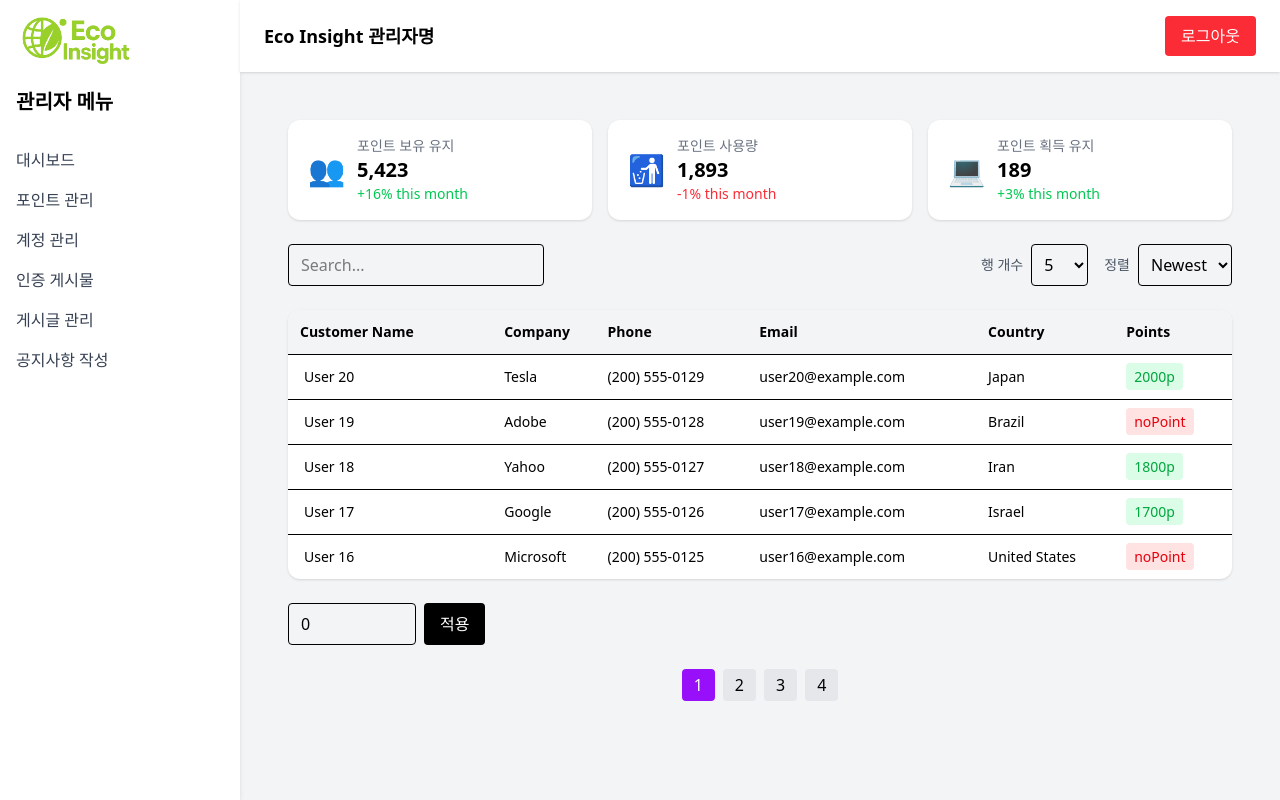
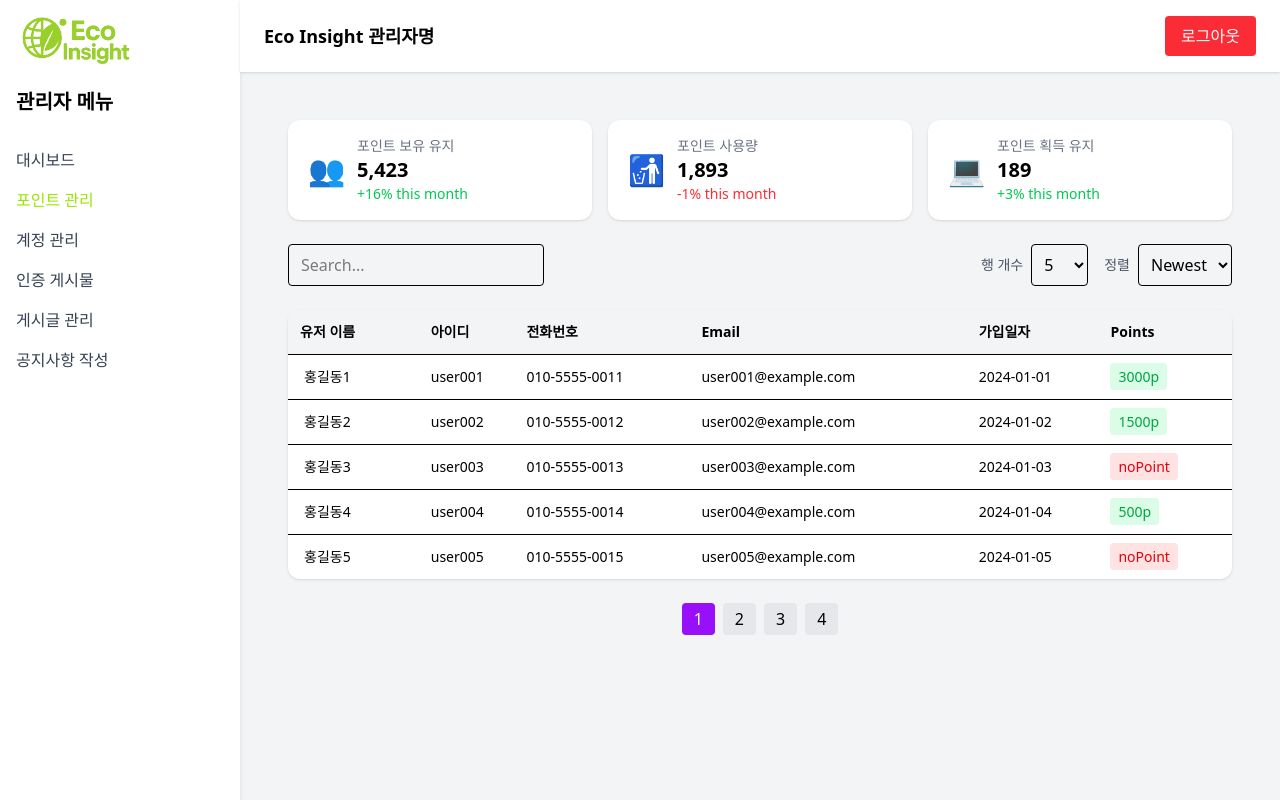
Before and after one commit to holelung/EcoInsight, a React (Vite) app in the folder frontend/eco-insight/: page /admin/point in a window 1280 px wide. Built offline with nearby package versions, Linux system fonts and the light colour scheme.

Commit message:
PointManagement Page

```diff
--- a/frontend/eco-insight/src/App.jsx
+++ b/frontend/eco-insight/src/App.jsx
@@ -54,8 +54,8 @@ function App() {
           <Route path="/privateAskPage" element={<PrivateAskPage />} />
         </Route>
         <Route path="/login" element={<Login />}/>
+
         {/* 관리자 전용 */}
-        <Route path="/admin" element={<Navigate to="/admin/login" replace />} />
         <Route path="/admin/login" element={<AdminLogin />} />
 
         <Route
@@ -78,4 +78,5 @@ function App() {
   );
 }
 
+
 export default App;
--- a/frontend/eco-insight/src/components/Button/MenuItem.jsx
+++ b/frontend/eco-insight/src/components/Button/MenuItem.jsx
@@ -1,12 +1,12 @@
 import { useNavigate } from "react-router-dom";
 
-const MenuItem = ({ children, onClick }) => {
+const MenuItem = ({ children, onClick, isActive }) => {
   const navi = useNavigate();
 
   return (
     <>
       <li
-        className="cursor-pointer hover:text-green-600"
+        className={`cursor-pointer hover:text-lime-500 ${isActive ? "text-lime-400" : "text-gray-700"}`}
         onClick={onClick}
       >
         {children}
--- a/frontend/eco-insight/src/components/Layout/AdminLayout.jsx
+++ b/frontend/eco-insight/src/components/Layout/AdminLayout.jsx
@@ -1,4 +1,4 @@
-import { Outlet, useNavigate } from "react-router-dom";
+import { Outlet, useNavigate, useLocation } from "react-router-dom";
 import logo from "../../assets/EcoInsigthLogo2.png";
 import MenuItem from "../Button/MenuItem";
 import { use, useState } from "react";
@@ -6,6 +6,7 @@ import { use, useState } from "react";
 
 const AdminLayout = () => {
   const navi = useNavigate();
+  const location = useLocation();
   const [isClicked, setIsClicked] = useState(false);
 
   const clickLogout = () => {
@@ -25,25 +26,37 @@ const AdminLayout = () => {
         <img src={logo} alt="EcoInsightLogo" className="h-14 w-auto" />
         <h2 className="text-xl font-bold mb-8 mt-5">관리자 메뉴</h2>
         <ul className="space-y-4 text-gray-700">
-          <MenuItem onClick={() => navi("/admin/dashboard")}>
-            대시보드
-          </MenuItem>
-          <MenuItem onClick={() => navi("/admin/point")}>
+          <MenuItem onClick={() => navi("/admin/dashboard")}>대시보드</MenuItem>
+          <MenuItem
+            onClick={() => navi("/admin/point")}
+            isActive={location.pathname === "/admin/point"}
+          >
             포인트 관리
           </MenuItem>
-          <MenuItem onClick={() => navi("/admin/user")}>
+          <MenuItem
+            onClick={() => navi("/admin/user")}
+            isActive={location.pathname === "/admin/user"}
+          >
             계정 관리
           </MenuItem>
-          <MenuItem onClick={() => navi("/admin/authBoard")}>
+          <MenuItem
+            onClick={() => navi("/admin/authBoard")}
+            isActive={location.pathname === "/admin/authBoard"}
+          >
             인증 게시물
           </MenuItem>
-          <MenuItem onClick={() => navi("/admin/communityBoard")}>
+          <MenuItem
+            onClick={() => navi("/admin/communityBoard")}
+            isActive={location.pathname === "/admin/communityBoard"}
+          >
             게시글 관리
           </MenuItem>
-          <MenuItem onClick={() => navi("/admin/noticeBoard")}>
+          <MenuItem
+            onClick={() => navi("/admin/noticeBoard")}
+            isActive={location.pathname === "/admin/noticeBoard"}
+          >
             공지사항 작성
           </MenuItem>
-
         </ul>
       </aside>
 
--- a/frontend/eco-insight/src/components/RouteGuard/AdminRoute.jsx
+++ b/frontend/eco-insight/src/components/RouteGuard/AdminRoute.jsx
@@ -8,7 +8,7 @@ const AdminRoute = ({ children }) => {
   // return auth.isAuthenticated && auth.role === "ROLE_ADMIN" ? (
   //   children
   // ) : (
-  //   <Navigate to="/" replace />
+  //   <Navigate to="/admin/login" replace />
   // );
   return children;
 };
--- a/frontend/eco-insight/src/pages/Admin/AdminPoint/AdminPoint.jsx
+++ b/frontend/eco-insight/src/pages/Admin/AdminPoint/AdminPoint.jsx
@@ -1,27 +1,19 @@
 import { useState } from "react";
 import SummaryCard from "../../../components/DashBoard/SummaryCard";
+import memberList from "../data";
 
-// Mock 데이터
-const mockUsers = Array.from({ length: 20 }, (_, i) => ({
-  id: i + 1,
-  name: `User ${i + 1}`,
-  company: ["Microsoft", "Google", "Yahoo", "Adobe", "Tesla"][i % 5],
-  phone: `(200) 555-01${String(i + 10).padStart(2, "0")}`,
-  email: `user${i + 1}@example.com`,
-  country: ["United States", "Israel", "Iran", "Brazil", "Japan"][i % 5],
-  point: i % 3 === 0 ? 0 : (i + 1) * 100,
-}));
 
 const AdminPoint = () => {
-  const [users] = useState(mockUsers);
+  const [members] = useState(memberList);
   const [pointValue, setPointValue] = useState(0);
   const [search, setSearch] = useState("");
   const [currentPage, setCurrentPage] = useState(1);
   const [rowsPerPage, setRowsPerPage] = useState(5);
   const [sortOrder, setSortOrder] = useState("Newest");
+  const [selectedUserId, setSelectedUserId] = useState(null);
 
-  const filteredUsers = users
-    .filter((u) => u.name.toLowerCase().includes(search.toLowerCase()))
+  const filteredMembers = members
+    .filter((u) => u.memberId.toLowerCase().includes(search.toLowerCase()))
     .sort((a, b) => {
       if (sortOrder === "Newest") return b.id - a.id;
       if (sortOrder === "Oldest") return a.id - b.id;
@@ -30,13 +22,22 @@ const AdminPoint = () => {
 
   const indexOfLastUser = currentPage * rowsPerPage;
   const indexOfFirstUser = indexOfLastUser - rowsPerPage;
-  const currentUsers = filteredUsers.slice(indexOfFirstUser, indexOfLastUser);
-  const totalPages = Math.ceil(filteredUsers.length / rowsPerPage);
+  const currentMembers = filteredMembers.slice(indexOfFirstUser, indexOfLastUser);
+  const totalPages = Math.ceil(filteredMembers.length / rowsPerPage);
 
-  const handleApplyPoint = () => {
-    alert(`${pointValue} 포인트가 적용됩니다.`);
+  const handleApplyPoint = (memberName) => {
+    alert(`${memberName} 님에게 ${pointValue} 포인트가 적용됩니다.`);
     setPointValue(0);
+    setSelectedUserId(null);
   };
+
+  const handleSelectUserTable = (userId) => {
+    if (selectedUserId == userId) {
+      setSelectedUserId(null);
+    } else {
+      setSelectedUserId(userId);
+    }
+  }
 
   return (
     <div className="p-6 space-y-6">
@@ -114,40 +115,43 @@ const AdminPoint = () => {
       <table className="w-full border-collapse bg-white rounded-xl overflow-hidden text-sm shadow">
         <thead className="bg-gray-100 text-left">
           <tr>
-            <th className="p-3">Customer Name</th>
-            <th>Company</th>
-            <th>Phone</th>
+            <th className="p-3">유저 이름</th>
+            <th>아이디</th>
+            <th>전화번호</th>
             <th>Email</th>
-            <th>Country</th>
+            <th>가입일자</th>
             <th>Points</th>
           </tr>
         </thead>
         <tbody>
-          {currentUsers.map((user) => (
-            <tr key={user.id} className="border-t hover:bg-gray-50">
-              <td className="px-4 py-3">{user.name}</td>
-              <td>{user.company}</td>
-              <td>{user.phone}</td>
+          {currentMembers.map((user) => (
+            <>
+              <tr key={user.memberNo} className="border-t hover:bg-gray-50">
+                <td className="px-4 py-3">{user.memberName}</td>
+                <td>{user.memberId}</td>
+                <td>{user.memberPh}</td>
                 <td>{user.email}</td>
-              <td>{user.country}</td>
+                <td>{user.enrollDate}</td>
                 <td>
-                {user.point > 0 ? (
-                  <span className="bg-green-100 text-green-600 px-2 py-1 rounded text-sm">
-                    {user.point}p
+                  <span
+                    className={`px-2 py-1 rounded text-sm cursor-pointer ${
+                      user.point > 0
+                        ? "bg-green-100 text-green-600"
+                        : "bg-red-100 text-red-600"
+                    }`}
+                    onClick={() => handleSelectUserTable(user.memberId)}
+                  >
+                    {user.point > 0 ? `${user.point}p` : "noPoint"}
                   </span>
-                ) : (
-                  <span className="bg-red-100 text-red-600 px-2 py-1 rounded text-sm">
-                    noPoint
-                  </span>
-                )}
                 </td>
               </tr>
-          ))}
-        </tbody>
-      </table>
-
-      {/* 하단 포인트 입력 */}
-      <div className="mt-4 flex gap-2">
+              {selectedUserId === user.memberId && (
+                <tr className="bg-gray-50">
+                  <td colSpan={6} className="px-4 py-3">
+                    <div className="flex gap-2 items-center justify-end">
+                      <span className="text-sm font-medium">
+                        {user.memberName} 님에게 포인트 지급:
+                      </span>
                       <input
                         type="number"
                         value={pointValue}
@@ -157,11 +161,18 @@ const AdminPoint = () => {
                       />
                       <button
                         className="bg-black text-white px-4 py-2 rounded"
-          onClick={handleApplyPoint}
+                        onClick={() => handleApplyPoint(user.memberName)}
                       >
                         적용
                       </button>
                     </div>
+                  </td>
+                </tr>
+              )}
+            </>
+          ))}
+        </tbody>
+      </table>
 
       {/* 페이지네이션 */}
       <div className="flex items-center justify-center gap-2 mt-6">
--- /dev/null
+++ b/frontend/eco-insight/src/pages/Admin/data.js
@@ -0,0 +1,304 @@
+const memberList = [
+  {
+    memberNo: 1,
+    memberId: "user001",
+    memberPw: "encrypted_pw_001",
+    memberName: "홍길동1",
+    email: "user001@example.com",
+    memberPh: "010-5555-0011",
+    memberSsn: "900101-1000001",
+    enrollDate: "2024-01-01",
+    memberRole: "USER",
+    gradeNo: "MG02",
+    isActive: "Y",
+    updatedDate: "2024-03-01",
+    point: 3000,
+  },
+  {
+    memberNo: 2,
+    memberId: "user002",
+    memberPw: "encrypted_pw_002",
+    memberName: "홍길동2",
+    email: "user002@example.com",
+    memberPh: "010-5555-0012",
+    memberSsn: "900102-1000002",
+    enrollDate: "2024-01-02",
+    memberRole: "USER",
+    gradeNo: "MG03",
+    isActive: "Y",
+    updatedDate: "2024-03-02",
+    point: 1500,
+  },
+  {
+    memberNo: 3,
+    memberId: "user003",
+    memberPw: "encrypted_pw_003",
+    memberName: "홍길동3",
+    email: "user003@example.com",
+    memberPh: "010-5555-0013",
+    memberSsn: "900103-1000003",
+    enrollDate: "2024-01-03",
+    memberRole: "USER",
+    gradeNo: "MG01",
+    isActive: "Y",
+    updatedDate: "2024-03-03",
+    point: 0,
+  },
+  {
+    memberNo: 4,
+    memberId: "user004",
+    memberPw: "encrypted_pw_004",
+    memberName: "홍길동4",
+    email: "user004@example.com",
+    memberPh: "010-5555-0014",
+    memberSsn: "900104-1000004",
+    enrollDate: "2024-01-04",
+    memberRole: "USER",
+    gradeNo: "MG02",
+    isActive: "Y",
+    updatedDate: "2024-03-04",
+    point: 500,
+  },
+  {
+    memberNo: 5,
+    memberId: "user005",
+    memberPw: "encrypted_pw_005",
+    memberName: "홍길동5",
+    email: "user005@example.com",
+    memberPh: "010-5555-0015",
+    memberSsn: "900105-1000005",
+    enrollDate: "2024-01-05",
+    memberRole: "ADMIN",
+    gradeNo: "MG03",
+    isActive: "Y",
+    updatedDate: "2024-03-05",
+    point: 0,
+  },
+  {
+    memberNo: 6,
+    memberId: "user006",
+    memberPw: "encrypted_pw_006",
+    memberName: "홍길동6",
+    email: "user006@example.com",
+    memberPh: "010-5555-0016",
+    memberSsn: "900106-1000006",
+    enrollDate: "2024-01-06",
+    memberRole: "USER",
+    gradeNo: "MG01",
+    isActive: "N",
+    updatedDate: "2024-03-06",
+    point: 300,
+  },
+  {
+    memberNo: 7,
+    memberId: "user007",
+    memberPw: "encrypted_pw_007",
+    memberName: "홍길동7",
+    email: "user007@example.com",
+    memberPh: "010-5555-0017",
+    memberSsn: "900107-1000007",
+    enrollDate: "2024-01-07",
+    memberRole: "USER",
+    gradeNo: "MG02",
+    isActive: "Y",
+    updatedDate: "2024-03-07",
+    point: 1300,
+  },
+  {
+    memberNo: 8,
+    memberId: "user008",
+    memberPw: "encrypted_pw_008",
+    memberName: "홍길동8",
+    email: "user008@example.com",
+    memberPh: "010-5555-0018",
+    memberSsn: "900108-1000008",
+    enrollDate: "2024-01-08",
+    memberRole: "USER",
+    gradeNo: "MG03",
+    isActive: "Y",
+    updatedDate: "2024-03-08",
+    point: 2000,
+  },
+  {
+    memberNo: 9,
+    memberId: "user009",
+    memberPw: "encrypted_pw_009",
+    memberName: "홍길동9",
+    email: "user009@example.com",
+    memberPh: "010-5555-0019",
+    memberSsn: "900109-1000009",
+    enrollDate: "2024-01-09",
+    memberRole: "USER",
+    gradeNo: "MG01",
+    isActive: "Y",
+    updatedDate: "2024-03-09",
+    point: 2000,
+  },
+  {
+    memberNo: 10,
+    memberId: "user010",
+    memberPw: "encrypted_pw_010",
+    memberName: "홍길동10",
+    email: "user010@example.com",
+    memberPh: "010-5555-0020",
+    memberSsn: "900110-1000010",
+    enrollDate: "2024-01-10",
+    memberRole: "ADMIN",
+    gradeNo: "MG02",
+    isActive: "Y",
+    updatedDate: "2024-03-10",
+    point: 2000,
+  },
+  {
+    memberNo: 11,
+    memberId: "user011",
+    memberPw: "encrypted_pw_011",
+    memberName: "홍길동11",
+    email: "user011@example.com",
+    memberPh: "010-5555-0021",
+    memberSsn: "900111-1000011",
+    enrollDate: "2024-01-11",
+    memberRole: "USER",
+    gradeNo: "MG03",
+    isActive: "Y",
+    updatedDate: "2024-03-11",
+    point: 2000,
+  },
+  {
+    memberNo: 12,
+    memberId: "user012",
+    memberPw: "encrypted_pw_012",
+    memberName: "홍길동12",
+    email: "user012@example.com",
+    memberPh: "010-5555-0022",
+    memberSsn: "900112-1000012",
+    enrollDate: "2024-01-12",
+    memberRole: "USER",
+    gradeNo: "MG01",
+    isActive: "N",
+    updatedDate: "2024-03-12",
+    point: 2000,
+  },
+  {
+    memberNo: 13,
+    memberId: "user013",
+    memberPw: "encrypted_pw_013",
+    memberName: "홍길동13",
+    email: "user013@example.com",
+    memberPh: "010-5555-0023",
+    memberSsn: "900113-1000013",
+    enrollDate: "2024-01-13",
+    memberRole: "USER",
+    gradeNo: "MG02",
+    isActive: "Y",
+    updatedDate: "2024-03-13",
+    point: 2000,
+  },
+  {
+    memberNo: 14,
+    memberId: "user014",
+    memberPw: "encrypted_pw_014",
+    memberName: "홍길동14",
+    email: "user014@example.com",
+    memberPh: "010-5555-0024",
+    memberSsn: "900114-1000014",
+    enrollDate: "2024-01-14",
+    memberRole: "USER",
+    gradeNo: "MG03",
+    isActive: "Y",
+    updatedDate: "2024-03-14",
+    point: 2000,
+  },
+  {
+    memberNo: 15,
+    memberId: "user015",
+    memberPw: "encrypted_pw_015",
+    memberName: "홍길동15",
+    email: "user015@example.com",
+    memberPh: "010-5555-0025",
+    memberSsn: "900115-1000015",
+    enrollDate: "2024-01-15",
+    memberRole: "ADMIN",
+    gradeNo: "MG01",
+    isActive: "Y",
+    updatedDate: "2024-03-15",
+    point: 2000,
+  },
+  {
+    memberNo: 16,
+    memberId: "user016",
+    memberPw: "encrypted_pw_016",
+    memberName: "홍길동16",
+    email: "user016@example.com",
+    memberPh: "010-5555-0026",
+    memberSsn: "900116-1000016",
+    enrollDate: "2024-01-16",
+    memberRole: "USER",
+    gradeNo: "MG02",
+    isActive: "N",
+    updatedDate: "2024-03-16",
+    point: 2000,
+  },
+  {
+    memberNo: 17,
+    memberId: "user017",
+    memberPw: "encrypted_pw_017",
+    memberName: "홍길동17",
+    email: "user017@example.com",
+    memberPh: "010-5555-0027",
+    memberSsn: "900117-1000017",
+    enrollDate: "2024-01-17",
+    memberRole: "USER",
+    gradeNo: "MG03",
+    isActive: "Y",
+    updatedDate: "2024-03-17",
+    point: 2000,
+  },
+  {
+    memberNo: 18,
+    memberId: "user018",
+    memberPw: "encrypted_pw_018",
+    memberName: "홍길동18",
+    email: "user018@example.com",
+    memberPh: "010-5555-0028",
+    memberSsn: "900118-1000018",
+    enrollDate: "2024-01-18",
+    memberRole: "USER",
+    gradeNo: "MG01",
+    isActive: "N",
+    updatedDate: "2024-03-18",
+    point: 2000,
+  },
+  {
+    memberNo: 19,
+    memberId: "user019",
+    memberPw: "encrypted_pw_019",
+    memberName: "홍길동19",
+    email: "user019@example.com",
+    memberPh: "010-5555-0029",
+    memberSsn: "900119-1000019",
+    enrollDate: "2024-01-19",
+    memberRole: "USER",
+    gradeNo: "MG02",
+    isActive: "Y",
+    updatedDate: "2024-03-19",
+    point: 2000,
+  },
+  {
+    memberNo: 20,
+    memberId: "user020",
+    memberPw: "encrypted_pw_020",
+    memberName: "홍길동20",
+    email: "user020@example.com",
+    memberPh: "010-5555-0030",
+    memberSsn: "900120-1000020",
+    enrollDate: "2024-01-20",
+    memberRole: "ADMIN",
+    gradeNo: "MG03",
+    isActive: "Y",
+    updatedDate: "2024-03-20",
+    point: 2000,
+  },
+];
+
+export default memberList;
```
Lines whose indentation alone changed are shown as unchanged.
